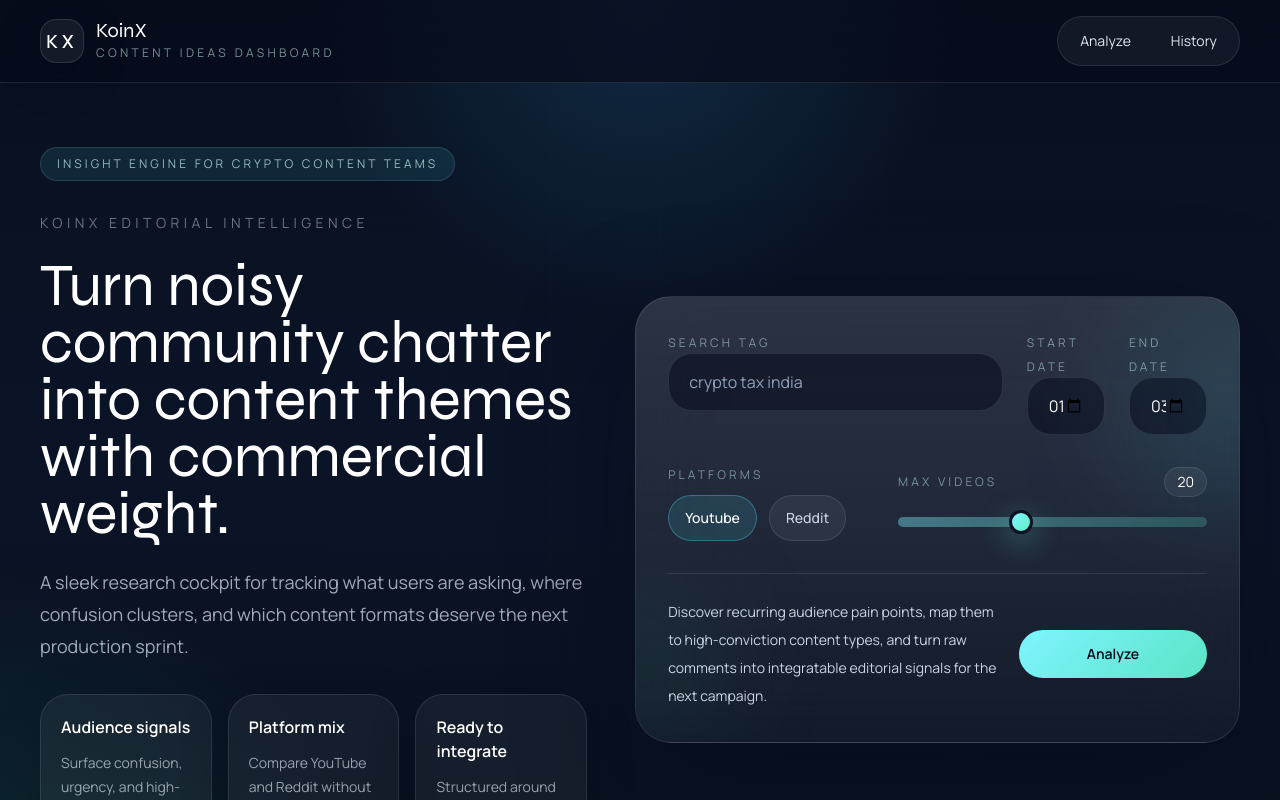
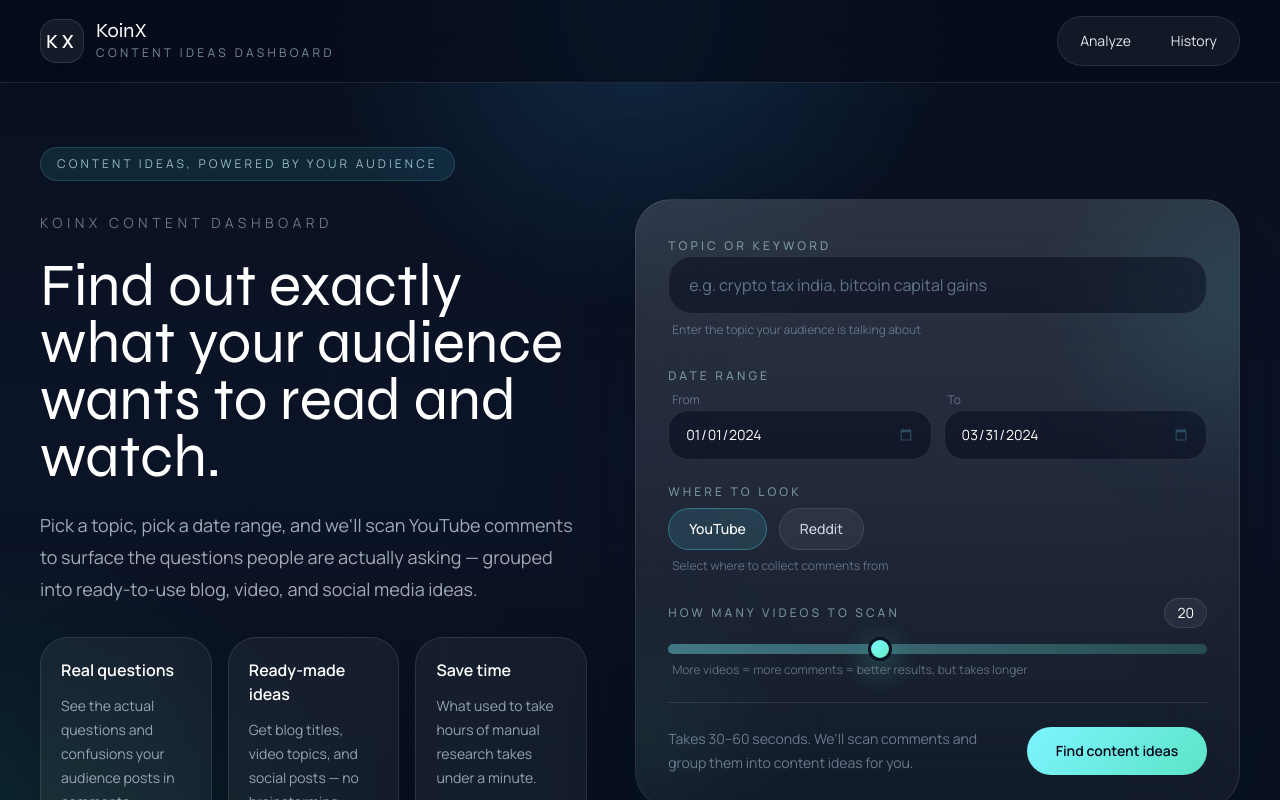
Before and after one commit to unvhulk/koinx-dashboard-task, a Next.js app in the folder client/: page / in a window 1280 px wide. Shown: the top 800 px of the page. Built offline with nearby package versions, Linux system fonts and the light colour scheme.

Commit message:
fix: hide max videos for reddit-only, calendar icon color, non-tech copy

```diff
--- a/client/src/app/globals.css
+++ b/client/src/app/globals.css
@@ -19,6 +19,16 @@
 a {
   color: inherit;
   text-decoration: none;
+}
+
+input[type="date"]::-webkit-calendar-picker-indicator {
+  filter: invert(0.7) sepia(1) saturate(2) hue-rotate(160deg);
+  cursor: pointer;
+  opacity: 0.7;
+}
+
+input[type="date"]::-webkit-calendar-picker-indicator:hover {
+  opacity: 1;
 }
 
 .koinx-range {
--- a/client/src/app/page.tsx
+++ b/client/src/app/page.tsx
@@ -6,29 +6,28 @@
       <div className="grid w-full items-center gap-12 lg:grid-cols-[0.95fr_1.05fr]">
         <section className="space-y-8">
           <div className="inline-flex items-center gap-3 rounded-full border border-cyan-200/14 bg-cyan-300/10 px-4 py-2 text-xs uppercase tracking-[0.26em] text-cyan-100/70">
-            Insight engine for crypto content teams
+            Content ideas, powered by your audience
           </div>
 
           <div className="space-y-6">
             <p className="text-sm uppercase tracking-[0.32em] text-slate-300/50">
-              KoinX editorial intelligence
+              KoinX Content Dashboard
             </p>
             <h1 className="max-w-2xl font-[family-name:var(--font-display)] text-5xl leading-[0.95] text-white sm:text-6xl">
-              Turn noisy community chatter into content themes with commercial
-              weight.
+              Find out exactly what your audience wants to read and watch.
             </h1>
             <p className="max-w-xl text-lg leading-8 text-slate-300/78">
-              A sleek research cockpit for tracking what users are asking, where
-              confusion clusters, and which content formats deserve the next
-              production sprint.
+              Pick a topic, pick a date range, and we'll scan YouTube comments to
+              surface the questions people are actually asking — grouped into ready-to-use
+              blog, video, and social media ideas.
             </p>
           </div>
 
           <div className="grid gap-4 sm:grid-cols-3">
             {[
-              ["Audience signals", "Surface confusion, urgency, and high-intent questions."],
-              ["Platform mix", "Compare YouTube and Reddit without changing workflows."],
-              ["Ready to integrate", "Structured around the backend contract in the task list."],
+              ["Real questions", "See the actual questions and confusions your audience posts in comments."],
+              ["Ready-made ideas", "Get blog titles, video topics, and social posts — no brainstorming needed."],
+              ["Save time", "What used to take hours of manual research takes under a minute."],
             ].map(([title, copy]) => (
               <div
                 key={title}
--- a/client/src/components/SearchForm.tsx
+++ b/client/src/components/SearchForm.tsx
@@ -12,6 +12,11 @@
   end_date: "2024-03-31",
 };
 
+const PLATFORM_LABELS: Record<Platform, string> = {
+  youtube: "YouTube",
+  reddit: "Reddit",
+};
+
 export function SearchForm() {
   const router = useRouter();
   const [form, setForm] = useState<AnalyzeRequest>({
@@ -23,17 +28,15 @@
   const [error, setError] = useState<string | null>(null);
   const [submitting, setSubmitting] = useState(false);
 
+  const youtubeSelected = form.platforms.includes("youtube");
+
   function togglePlatform(platform: Platform) {
     setForm((current) => {
       const exists = current.platforms.includes(platform);
       const nextPlatforms = exists
         ? current.platforms.filter((value) => value !== platform)
         : [...current.platforms, platform];
-
-      return {
-        ...current,
-        platforms: nextPlatforms,
-      };
+      return { ...current, platforms: nextPlatforms };
     });
   }
 
@@ -41,7 +44,7 @@
     event.preventDefault();
 
     if (!form.search_tag.trim()) {
-      setError("Search tag is required.");
+      setError("Please enter a topic to search for.");
       return;
     }
 
@@ -51,7 +54,7 @@
     }
 
     if (!form.platforms.length) {
-      setError("Select at least one platform.");
+      setError("Please select at least one platform.");
       return;
     }
 
@@ -67,7 +70,7 @@
       const message =
         submitError instanceof Error
           ? submitError.message
-          : "Unable to start analysis.";
+          : "Something went wrong. Please try again.";
       setError(message);
     } finally {
       setSubmitting(false);
@@ -82,93 +85,93 @@
       <div className="absolute -right-24 top-0 h-52 w-52 rounded-full bg-cyan-300/12 blur-3xl" />
       <div className="absolute -left-16 bottom-0 h-36 w-36 rounded-full bg-emerald-300/10 blur-3xl" />
 
-      <div className="relative space-y-8">
-        <div className="grid gap-6 lg:grid-cols-[1.3fr_0.7fr]">
-          <label className="space-y-3">
-            <span className="text-xs uppercase tracking-[0.26em] text-cyan-100/50">
-              Search Tag
+      <div className="relative space-y-6">
+
+        {/* Topic */}
+        <label className="block space-y-2">
+          <span className="text-xs font-medium uppercase tracking-[0.26em] text-cyan-100/50">
+            Topic or keyword
           </span>
           <input
             value={form.search_tag}
             onChange={(event) =>
-                setForm((current) => ({
-                  ...current,
-                  search_tag: event.target.value,
-                }))
+              setForm((current) => ({ ...current, search_tag: event.target.value }))
             }
-              placeholder="crypto tax india"
-              className="w-full rounded-[24px] border border-white/10 bg-slate-950/45 px-5 py-4 text-base text-white outline-none transition placeholder:text-slate-400 focus:border-cyan-300/35 focus:bg-slate-950/65"
+            placeholder="e.g. crypto tax india, bitcoin capital gains"
+            className="w-full rounded-[24px] border border-white/10 bg-slate-950/45 px-5 py-4 text-base text-white outline-none transition placeholder:text-slate-500 focus:border-cyan-300/35 focus:bg-slate-950/65"
           />
+          <p className="px-1 text-xs text-slate-400/60">
+            Enter the topic your audience is talking about
+          </p>
         </label>
 
-          <div className="grid gap-6 sm:grid-cols-2">
-            <label className="space-y-3">
-              <span className="text-xs uppercase tracking-[0.26em] text-cyan-100/50">
-                Start Date
+        {/* Date range */}
+        <div className="space-y-2">
+          <span className="text-xs font-medium uppercase tracking-[0.26em] text-cyan-100/50">
+            Date range
           </span>
+          <div className="grid grid-cols-2 gap-3">
+            <label className="block space-y-1.5">
+              <span className="px-1 text-xs text-slate-400/60">From</span>
               <input
                 type="date"
                 value={form.start_date}
                 onChange={(event) =>
-                  setForm((current) => ({
-                    ...current,
-                    start_date: event.target.value,
-                  }))
+                  setForm((current) => ({ ...current, start_date: event.target.value }))
                 }
-                className="w-full rounded-[24px] border border-white/10 bg-slate-950/45 px-5 py-4 text-base text-white outline-none transition focus:border-cyan-300/35 focus:bg-slate-950/65"
+                className="w-full rounded-[20px] border border-white/10 bg-slate-950/45 px-4 py-3.5 text-sm text-white outline-none transition [color-scheme:dark] focus:border-cyan-300/35 focus:bg-slate-950/65"
               />
             </label>
-            <label className="space-y-3">
-              <span className="text-xs uppercase tracking-[0.26em] text-cyan-100/50">
-                End Date
-              </span>
+            <label className="block space-y-1.5">
+              <span className="px-1 text-xs text-slate-400/60">To</span>
               <input
                 type="date"
                 value={form.end_date}
                 onChange={(event) =>
-                  setForm((current) => ({
-                    ...current,
-                    end_date: event.target.value,
-                  }))
+                  setForm((current) => ({ ...current, end_date: event.target.value }))
                 }
-                className="w-full rounded-[24px] border border-white/10 bg-slate-950/45 px-5 py-4 text-base text-white outline-none transition focus:border-cyan-300/35 focus:bg-slate-950/65"
+                className="w-full rounded-[20px] border border-white/10 bg-slate-950/45 px-4 py-3.5 text-sm text-white outline-none transition [color-scheme:dark] focus:border-cyan-300/35 focus:bg-slate-950/65"
               />
             </label>
           </div>
         </div>
 
-        <div className="grid gap-6 lg:grid-cols-[0.8fr_1.2fr]">
-          <div className="space-y-3">
-            <p className="text-xs uppercase tracking-[0.26em] text-cyan-100/50">
-              Platforms
+        {/* Platforms */}
+        <div className="space-y-2">
+          <p className="text-xs font-medium uppercase tracking-[0.26em] text-cyan-100/50">
+            Where to look
           </p>
           <div className="flex flex-wrap gap-3">
             {(["youtube", "reddit"] as Platform[]).map((platform) => {
               const checked = form.platforms.includes(platform);
-
               return (
                 <button
                   key={platform}
                   type="button"
                   onClick={() => togglePlatform(platform)}
                   className={cn(
-                      "rounded-full border px-4 py-3 text-sm font-medium capitalize transition",
+                    "rounded-full border px-5 py-2.5 text-sm font-medium transition",
                     checked
                       ? "border-cyan-300/30 bg-cyan-300/12 text-white"
                       : "border-white/10 bg-white/6 text-slate-300 hover:border-white/20 hover:text-white",
                   )}
                 >
-                    {platform}
+                  {PLATFORM_LABELS[platform]}
                 </button>
               );
             })}
           </div>
+          <p className="px-1 text-xs text-slate-400/60">
+            Select where to collect comments from
+          </p>
         </div>
 
-          <div className="space-y-3">
+        {/* Max videos — only when YouTube selected */}
+        {youtubeSelected && (
+          <div className="space-y-2">
             <div className="flex items-center justify-between gap-3">
-              <p className="text-xs uppercase tracking-[0.26em] text-cyan-100/50">
-                Max Videos
+              <p className="text-xs font-medium uppercase tracking-[0.26em] text-cyan-100/50">
+                How many videos to scan
               </p>
               <span className="rounded-full border border-white/10 bg-white/6 px-3 py-1 text-sm text-white">
                 {form.max_videos}
@@ -180,15 +183,15 @@
               max={50}
               value={form.max_videos}
               onChange={(event) =>
-                setForm((current) => ({
-                  ...current,
-                  max_videos: Number(event.target.value),
-                }))
+                setForm((current) => ({ ...current, max_videos: Number(event.target.value) }))
               }
               className="koinx-range w-full"
             />
+            <p className="px-1 text-xs text-slate-400/60">
+              More videos = more comments = better results, but takes longer
+            </p>
           </div>
-        </div>
+        )}
 
         {error ? (
           <p className="rounded-2xl border border-rose-300/14 bg-rose-300/10 px-4 py-3 text-sm text-rose-100">
@@ -197,18 +200,15 @@
         ) : null}
 
         <div className="flex flex-col gap-4 border-t border-white/10 pt-6 sm:flex-row sm:items-center sm:justify-between">
-          <div className="max-w-xl text-sm leading-7 text-slate-300">
-            Discover recurring audience pain points, map them to high-conviction
-            content types, and turn raw comments into integratable editorial
-            signals for the next campaign.
-          </div>
-
+          <p className="max-w-xs text-sm leading-6 text-slate-400/70">
+            Takes 30–60 seconds. We'll scan comments and group them into content ideas for you.
+          </p>
           <button
             type="submit"
             disabled={submitting}
-            className="inline-flex min-w-[188px] items-center justify-center rounded-full bg-[linear-gradient(135deg,#7ef4ff,#5be4c6)] px-6 py-3.5 text-sm font-semibold text-slate-950 transition hover:brightness-105 disabled:cursor-not-allowed disabled:opacity-70"
+            className="inline-flex min-w-[180px] items-center justify-center rounded-full bg-[linear-gradient(135deg,#7ef4ff,#5be4c6)] px-6 py-3.5 text-sm font-semibold text-slate-950 transition hover:brightness-105 disabled:cursor-not-allowed disabled:opacity-70"
           >
-            {submitting ? "Analyzing..." : "Analyze"}
+            {submitting ? "Finding ideas..." : "Find content ideas"}
           </button>
         </div>
       </div>
```
Lines whose indentation alone changed are shown as unchanged.
